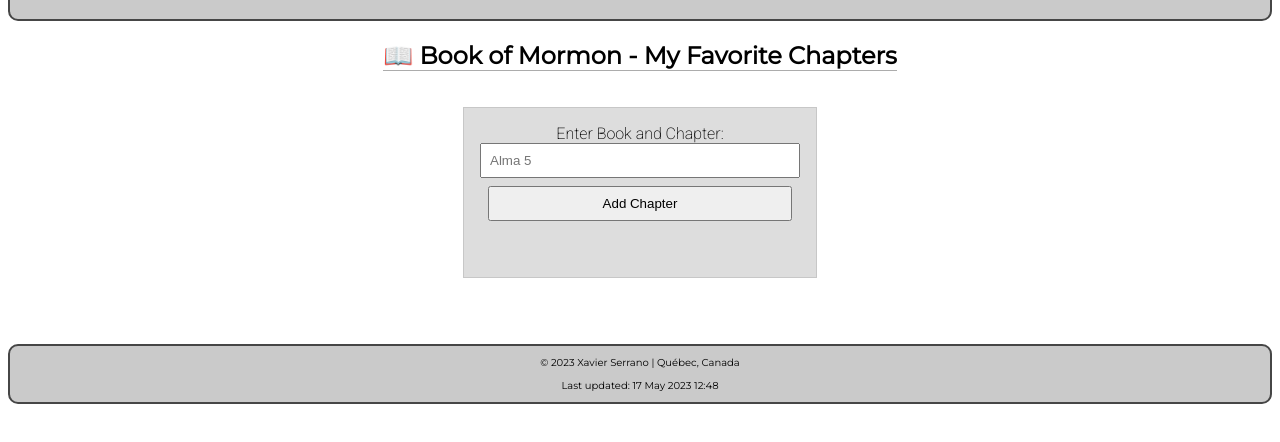
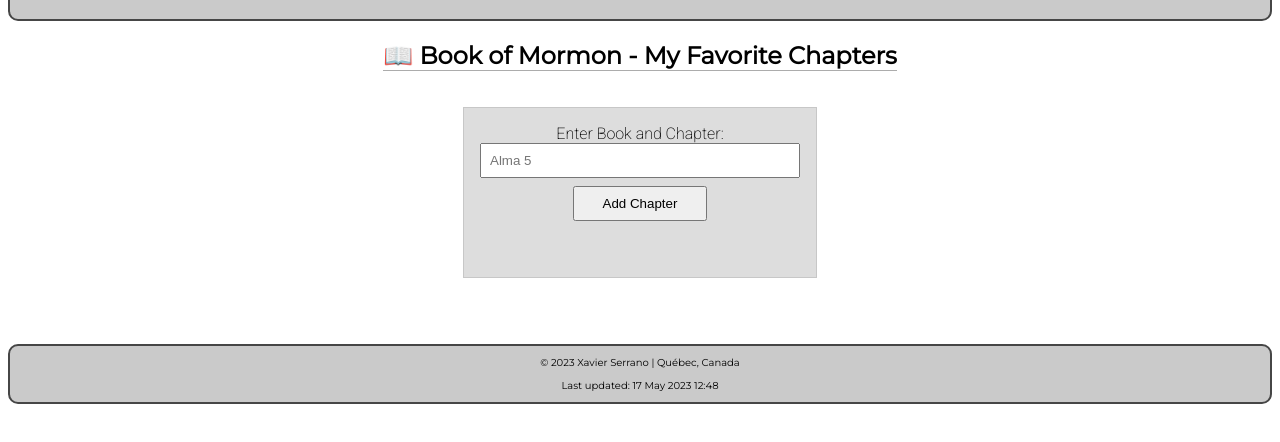
Before and after one commit to SerranoXavier/wdd230, a plain HTML site: page lesson5/bom.html in a window 1280 px wide. Shown: the part 132-574 px from the top of the page. Drawn offline with Linux system fonts and the light colour scheme.

Commit message:
lesson 5: DOM Manipulation - button hover

```diff
--- a/lesson5/bom.html
+++ b/lesson5/bom.html
@@ -21,8 +21,8 @@
     <h2>📖 Book of Mormon - My Favorite Chapters</h2>
     <main>
         <label for="favchap">Enter Book and Chapter: </label>
-        <input type="text" id="favchap" placeholder="Alma 5" value="">
-        <button type="submit">Add Chapter</button>
+        <input type="text" id="favchap" placeholder="Alma 5">
+        <button type="submit" id="submit">Add Chapter</button>
         <ul id="list"></ul>
     </main>
     <footer>
--- a/lesson5/styles/small.css
+++ b/lesson5/styles/small.css
@@ -42,6 +42,11 @@
 }
 button {
 	margin: 0.5rem;
+	transition: 0.25s;
+}
+button:hover {
+	transform: scale(1.1);
+	font-weight: 600;
 }
 .delete {
 	width: fit-content;
@@ -49,6 +54,10 @@
 .input {
 	display: flex;
 	gap: 1rem;
+}
+#submit {
+	width: 10em;
+	align-self: center;
 }
 .list {
 	padding: 0.5rem;
```
